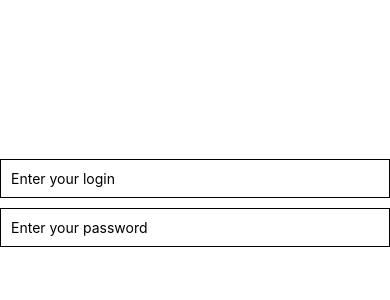
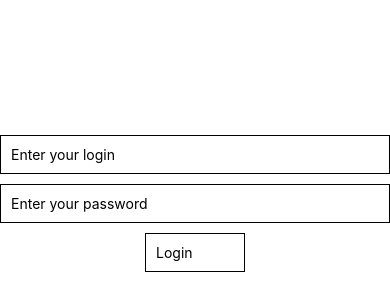
Before and after one commit to httpEugene/shop, a React Native app: screen / in a window 390 px wide. Shown: the part 214-514 px from the top of the page. Built offline with nearby package versions, Linux system fonts and the light colour scheme.

Commit message:
Button component was added

```diff
--- /dev/null
+++ b/src/components/button/button.js
@@ -0,0 +1,17 @@
+import React, { PureComponent } from 'react';
+import { TouchableHighlight, View, Text } from 'react-native';
+
+import styles from './styles';
+
+export default class Button extends PureComponent {
+  render() {
+    return (
+      <TouchableHighlight
+        onPress={this.props.onPressHandler}
+        style={styles.button}
+      >
+        <Text>Login</Text>
+      </TouchableHighlight>
+    );
+  }
+}
--- /dev/null
+++ b/src/components/button/index.js
@@ -0,0 +1,3 @@
+import Button from './button';
+
+export default Button;
--- /dev/null
+++ b/src/components/button/styles.js
@@ -0,0 +1,16 @@
+import React from 'react';
+import { StyleSheet } from 'react-native';
+
+export default StyleSheet.create({
+  button: {
+    width: 100,
+    color: 'black',
+    borderColor: 'black',
+    borderWidth: 1,
+    paddingLeft: 10,
+    paddingRight: 10,
+    paddingTop: 10,
+    paddingBottom: 10,
+    marginBottom: 10
+  }
+});
--- a/src/components/login-form/login-form.js
+++ b/src/components/login-form/login-form.js
@@ -1,6 +1,7 @@
 import React, { PureComponent } from 'react';
 import { View } from 'react-native';
 import Field from '../field';
+import Button from '../button';
 import styles from './styles';
 
 export default class LoginForm extends PureComponent {
@@ -14,6 +15,9 @@ export default class LoginForm extends PureComponent {
           <View style={styles.fieldContainer}>
             <Field placeholder="Enter your password" type="password" />
           </View>
+          <View style={styles.buttonContainer}>
+            <Button />
+          </View>
         </View>
       </View>
     );
--- a/src/components/login-form/styles.js
+++ b/src/components/login-form/styles.js
@@ -7,5 +7,9 @@ export default StyleSheet.create({
   },
   fieldContainer: {
     display: 'flex'
+  },
+  buttonContainer: {
+    display: 'flex',
+    alignItems: 'center'
   }
 });
```
